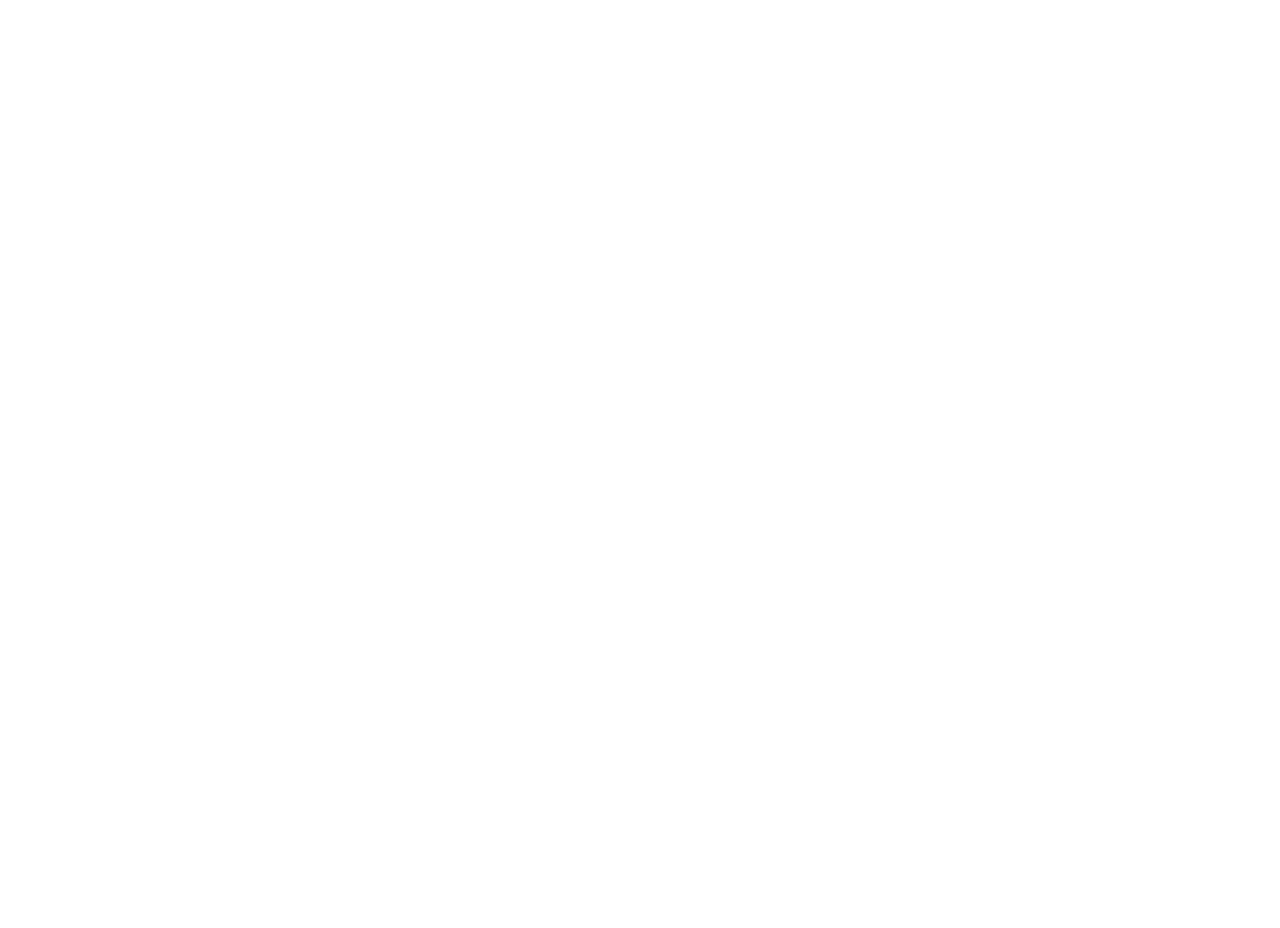
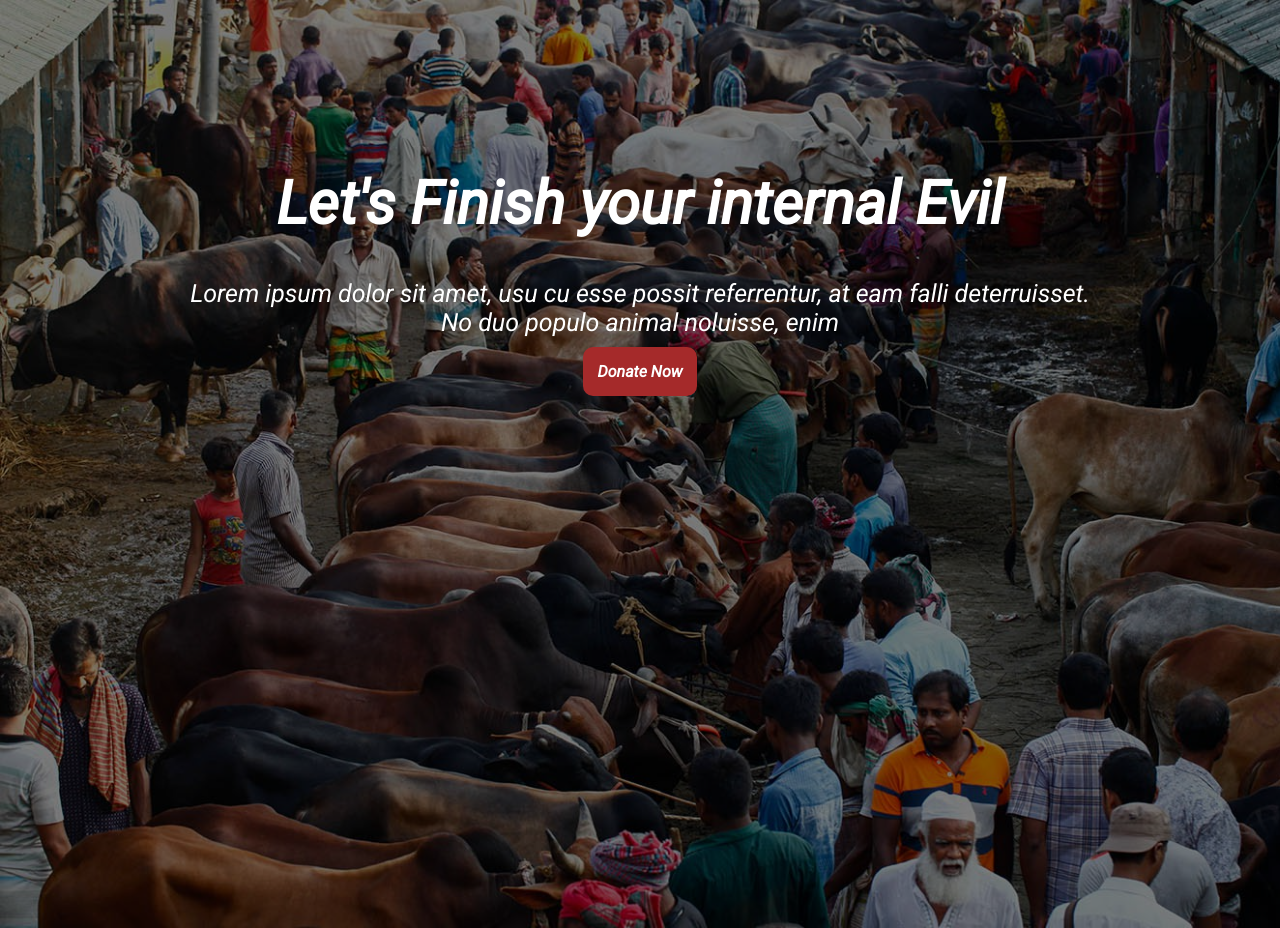
Before and after one commit to ajhridoy/eid-zakat, a plain HTML site: page index.html in a window 1280 px wide. Before the commit the page ends 800 px from the top, so only its background shows below. Drawn offline with Linux system fonts and the light colour scheme.

Commit message:
2nd commit

```diff
--- a/index.html
+++ b/index.html
@@ -5,8 +5,18 @@
     <meta http-equiv="X-UA-Compatible" content="IE=edge">
     <meta name="viewport" content="width=device-width, initial-scale=1.0">
     <title>EId-ZAKAT</title>
+    <link rel="stylesheet" href="style.css">
+    <link rel="preconnect" href="https://fonts.googleapis.com">
+    <link rel="preconnect" href="https://fonts.gstatic.com" crossorigin>
+    <link href="https://fonts.googleapis.com/css2?family=Roboto:ital@1&display=swap" rel="stylesheet">
 </head>
 <body>
-
+    <header>
+        <div class="header-desc">
+            <h1>Let's Finish your internal Evil</h1>
+            <p>Lorem ipsum dolor sit amet, usu cu esse possit referrentur, at eam falli deterruisset. <br> No duo populo animal noluisse, enim</p>
+            <a class="donate-btn" target="_blank" href="#">Donate Now</a>
+        </div>
+    </header>
 </body>
 </html>
--- a/style.css
+++ b/style.css
@@ -0,0 +1,32 @@
+body{
+    margin: 0;
+    padding: 0;
+    font-family: 'Roboto', sans-serif;
+}
+h1{
+    font-size: 60px;
+}
+p{
+    font-size: 25px;
+}
+header{
+
+    background-image: url(images/mehedi-hasan00044-1534795869338-1563799681900.jpg);
+    background-repeat: no-repeat;
+    background-size: cover;
+    text-align: center;
+}
+.header-desc{
+    height: 100vh;
+    color: white;
+    padding-top: 10%;
+    background-color: rgba(0,0,0,0.5);
+}
+.donate-btn{
+    text-decoration: none;
+    background-color: brown;
+    color: white;
+    padding: 15px;
+    border-radius: 10px;
+    font-weight: 600;
+}
```
Also changed, not shown: images/_108251855_gettyimages-78564246.jpg (added), images/image_2020_07_20T07_24_36_045Z-1.png (added), images/images.jpg (added), images/mehedi-hasan00044-1534795869338-1563799681900.jpg (added).
